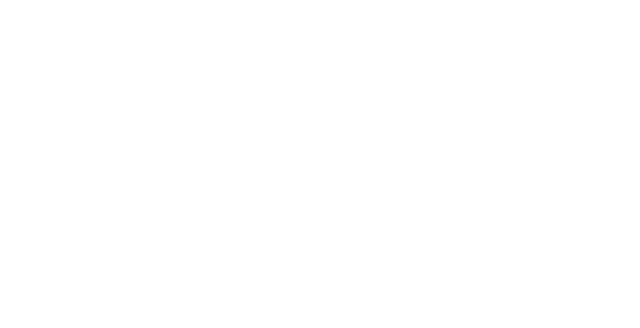
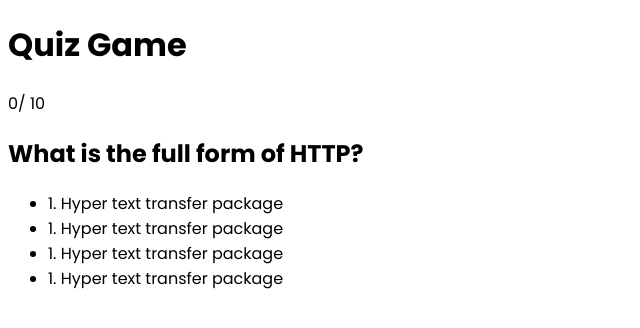
Before and after one commit to nscole/JavaScript-Project, a plain HTML site: page index.html in a window 1280 px wide. Shown: the whole page, without its empty margins (0-640 px from the left). Drawn offline with Linux system fonts and the light colour scheme.

Commit message:
Creating html layout

```diff
--- a/index.html
+++ b/index.html
@@ -4,12 +4,38 @@
     <meta charset="UTF-8">
     <meta http-equiv="X-UA-Compatible" content="IE=edge">
     <meta name="viewport" content="width=device-width, initial-scale=1.0">
-    <title>Document</title>
+    <title>Quiz App</title>
     <link rel="stylesheet" href="./style.css">
 </head>
 <body>
+<div class="wrapper">
+    <div class="quiz-container">
+        <div class="quiz-head">
+            <h1 class="quiz-title">Quiz Game</h1>
+            <div class="quiz-score flex">
+                <span id="correct-score">0</span>/
+                <span id ="total-question">10</span>
+            </div>
+        </div>
+
+        <div class="quiz-body">
+            <h2 class="quiz-question" id="question">What is the full form of HTTP?</h2>
+            <ul class="quiz-options">
+                <li>1. Hyper text transfer package</li>
+                <li>1. Hyper text transfer package</li>
+                <li>1. Hyper text transfer package</li>
+                <li>1. Hyper text transfer package</li>
+            </ul>
+            <div id="result">
+                <!-- Result Here -->
+            </div>
+        </div>
+    </div>
+</div>
 
 
-    <script src="./index.js"></script>
+
+
+    <script src="./script.js"></script>
 </body>
 </html>
--- a/style.css
+++ b/style.css
@@ -0,0 +1,5 @@
+@import url('https://fonts.googleapis.com/css2?family=Nunito:wght@600&family=Poppins:wght@300;400;500;600;700;800&display=swap');
+
+body {
+    font-family: 'Poppins', sans-serif;
+}
```
Also changed, not shown: API.json (added, +17 -0 lines), index.js (deleted), script.js (added).
